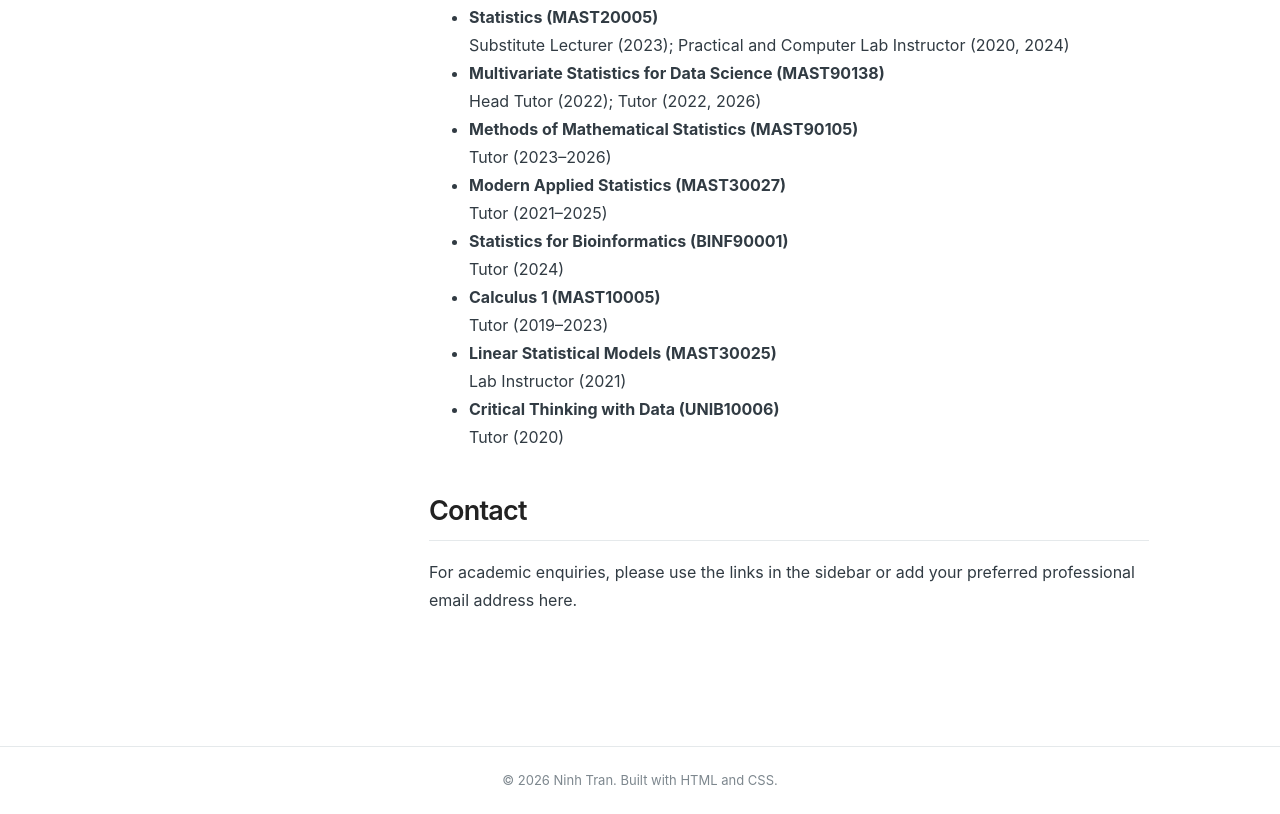
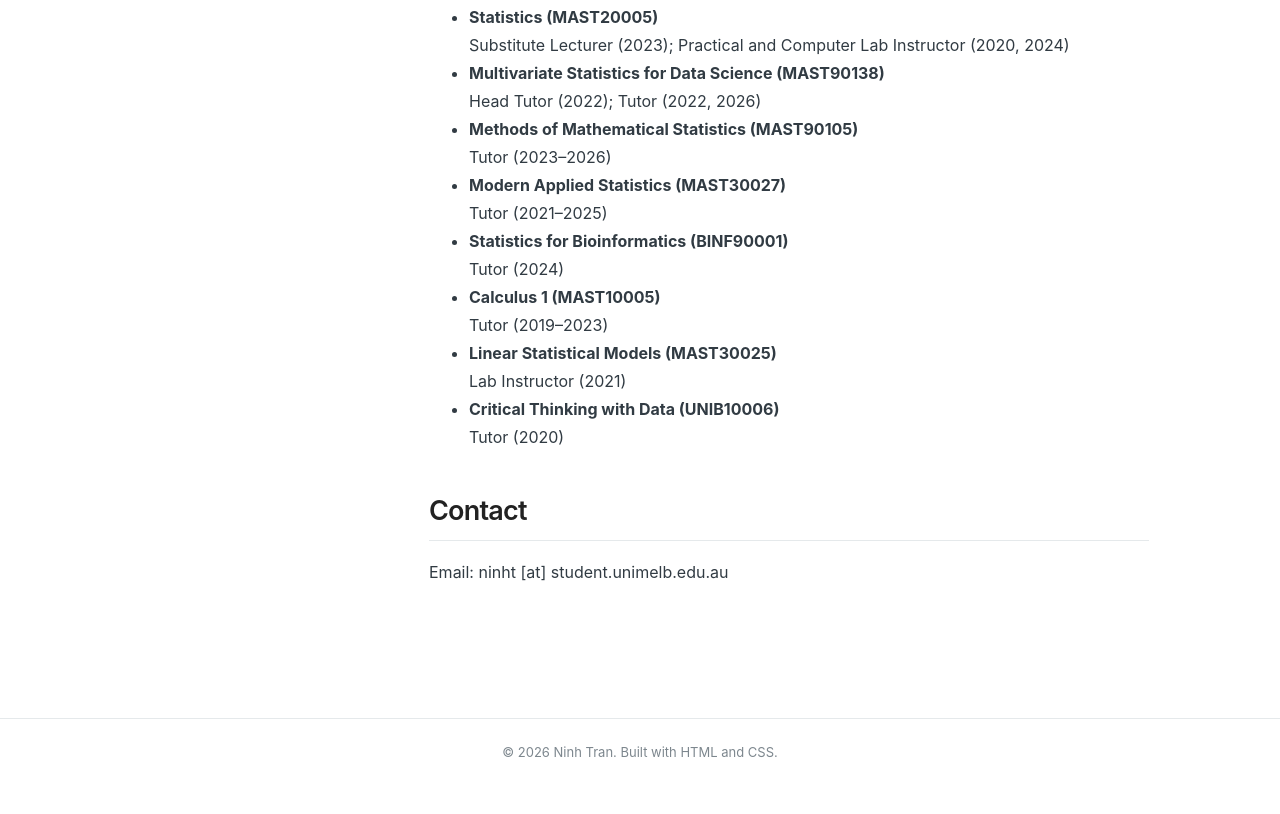
Before and after one commit to ninhtran02/ninhtran02.github.io, a plain HTML site: page index.html in a window 1280 px wide. Shown: the part 984-1798 px from the top of the page. After the commit the page ends 1770 px from the top, so only its background shows below. Drawn offline with Linux system fonts and the light colour scheme.

Commit message:
Revise contact section in index.html
Updated contact section with email address.

```diff
--- a/index.html
+++ b/index.html
@@ -109,10 +109,13 @@
 </section>
 
 
-      <section id="contact" aria-labelledby="contact-heading">
-        <h2 id="contact-heading">Contact</h2>
-        <p>For academic enquiries, please use the links in the sidebar or add your preferred professional email address here.</p>
-      </section>
+<section id="contact">
+  <h2>Contact</h2>
+  <p>
+    Email: ninht [at] student.unimelb.edu.au
+  </p>
+</section>
+
     </main>
   </div>
 
```
